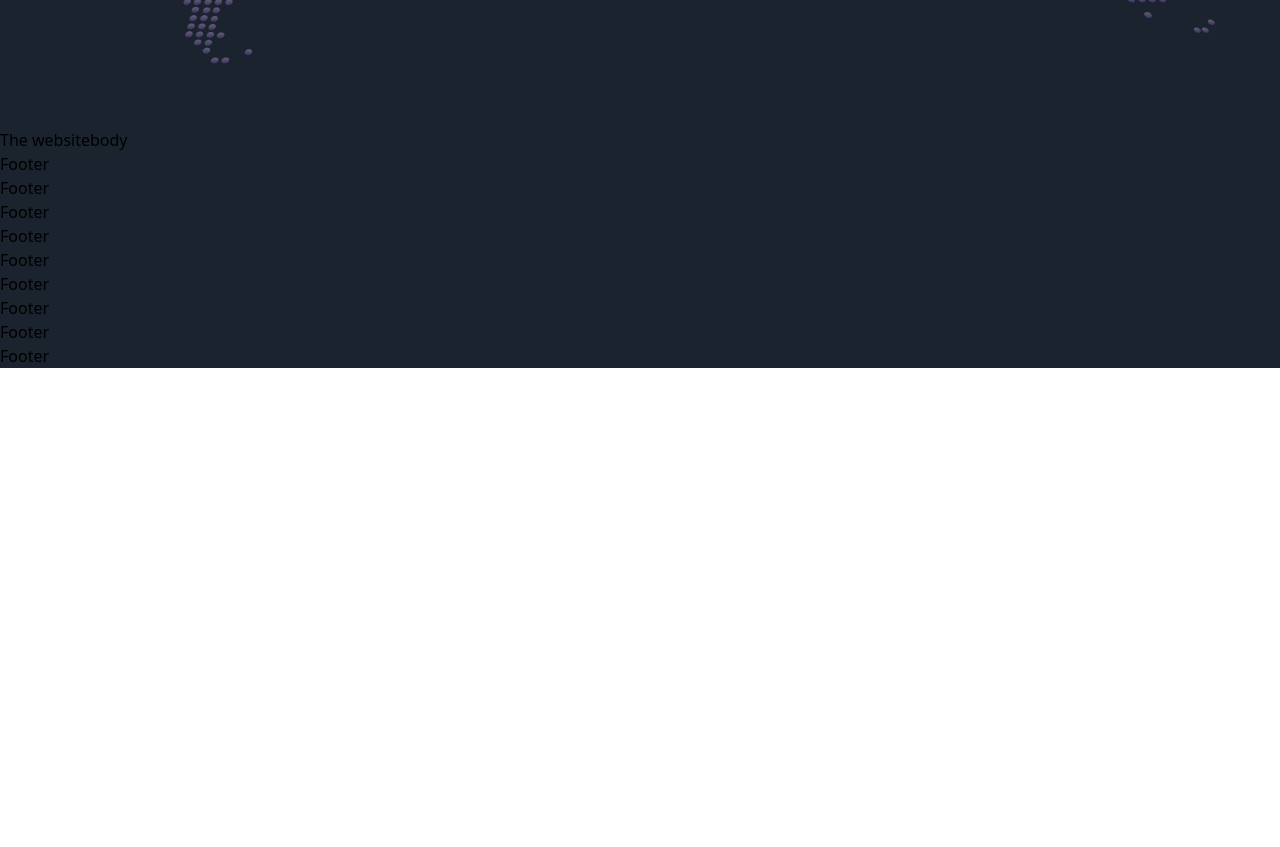
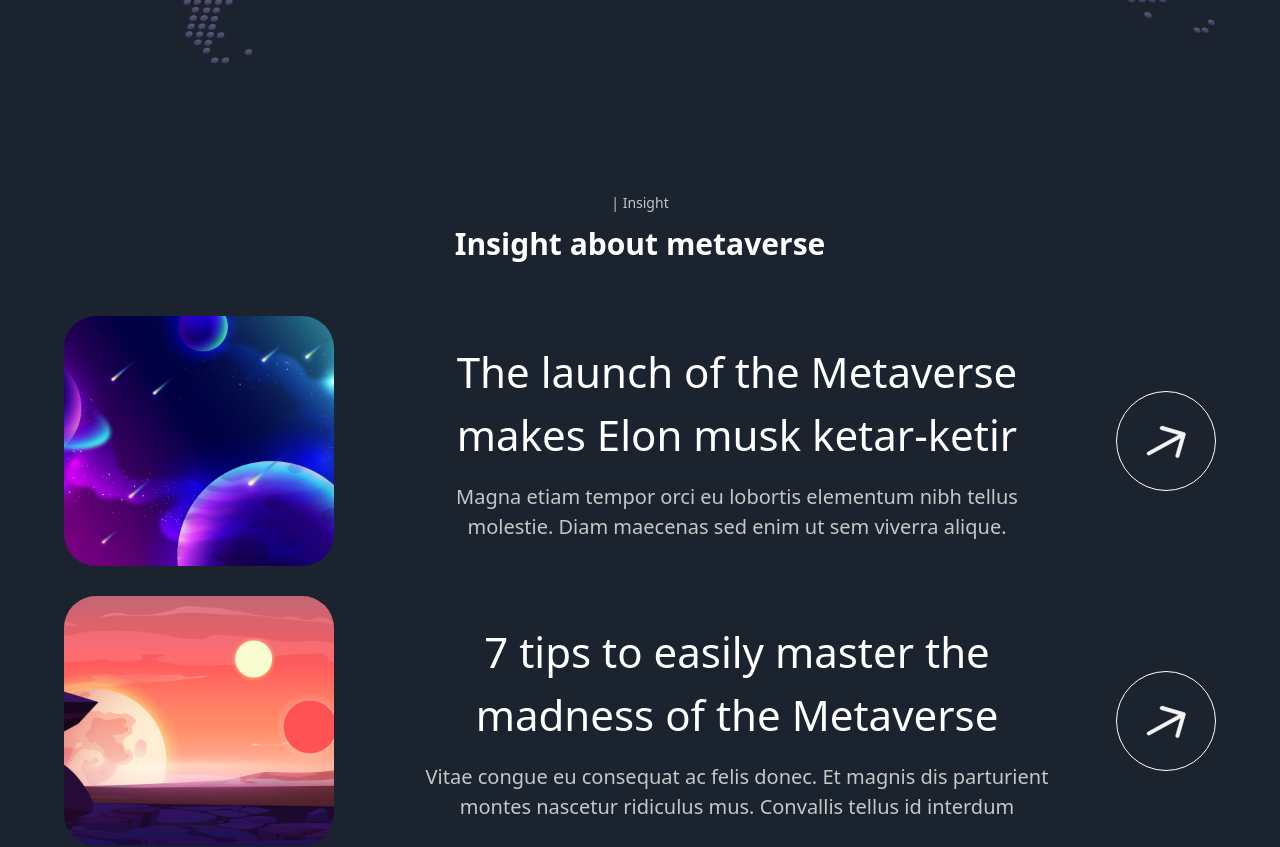
Before and after one commit to AhmedSafwat97/MetaVerss-Website-Next-js, a Next.js app: page / in a window 1280 px wide. Shown: the part 4840-5687 px from the top of the page. Before the commit the page ends 5208 px from the top, so only its background shows below. Built offline with nearby package versions, Linux system fonts and the light colour scheme.

Commit message:
insights section

```diff
--- a/src/componant/Insights.js
+++ b/src/componant/Insights.js
@@ -1,11 +1,71 @@
-import React from 'react';
+import React from "react";
+import { motion } from "framer-motion";
+import styles from "../styles";
+import { fadeIn , textVariant2 ,staggerContainer } from "@/pages/utils/motion";
+import { insights } from "@/pages/api";
 
 const Insights = () => {
-    return (
-        <div>
+  return (
+    <section className={`${styles.paddings} relative z-10`}>
+      <motion.div
+        variants={staggerContainer}
+        initial="hidden"
+        whileInView="show"
+        viewport={{ once: false, amount: 0.25 }}
+        className={`${styles.innerWidth} mx-auto flex flex-col`}
+      >
+    <motion.div
+          variants={fadeIn("left", "tween", 0.2, 1)}
+          className="flex flex-[0.75] justify-center flex-col font-normal text-[14px] text-secondary-white text-center"
+        >
+          <motion.span>| Insight</motion.span>
+          <motion.h3
+            variants={textVariant2}
+            initial="hidden"
+            whileInView="show"
+            className="mt-[8px] font-bold md:text-[30px] text-[30px] text-white"
+          >
+           Insight about metaverse
+          </motion.h3>
+          <div className="mt-[50px] flex flex-col gap-[30px]">
+        {insights.map((item, index) => (
+              <motion.div
+              key={item}
+              variants={fadeIn('up', 'spring', index * 0.5, 1)}
+              className="flex md:flex-row flex-col gap-4"
+            >
+              <img
+                src={item.imgUrl}
+                alt="planet-01"
+                className="md:w-[270px] w-full h-[250px] rounded-[32px] object-cover"
+              />
+              <div className="w-full flex justify-between items-center">
+                <div className="flex-1 md:ml-[62px] flex flex-col max-w-[650px]">
+                  <h4 className="font-normal lg:text-[42px] text-[26px] text-white">
+                    {item.title}
+                  </h4>
+                  <p className="mt-[16px] font-normal lg:text-[20px] text-[14px] text-secondary-white">
+                    {item.subtitle}
+                  </p>
+                </div>
+                <div
+                  className="lg:flex hidden items-center justify-center w-[100px] h-[100px] rounded-full bg-transparent border-[1px] border-white"
+                >
+                  <img
+                    src="/arrow.svg"
+                    alt="arrow"
+                    className="w-[40%] h-[40%] object-contain"
+                  />
+                </div>
+              </div>
+            </motion.div>
+        ))}
+      </div>
+        </motion.div>
 
-        </div>
-    );
-}
+      </motion.div>
+    </section>
+  );
+};
 
 export default Insights;
```
